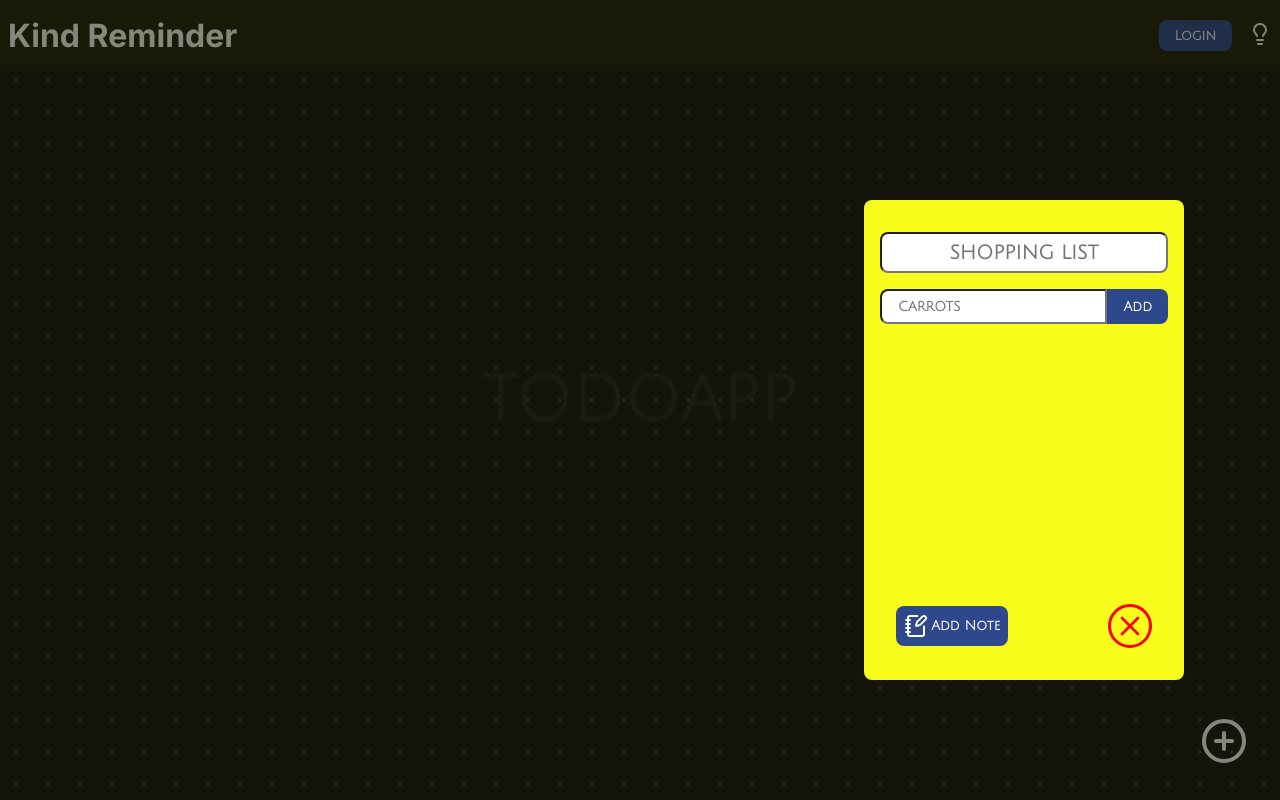
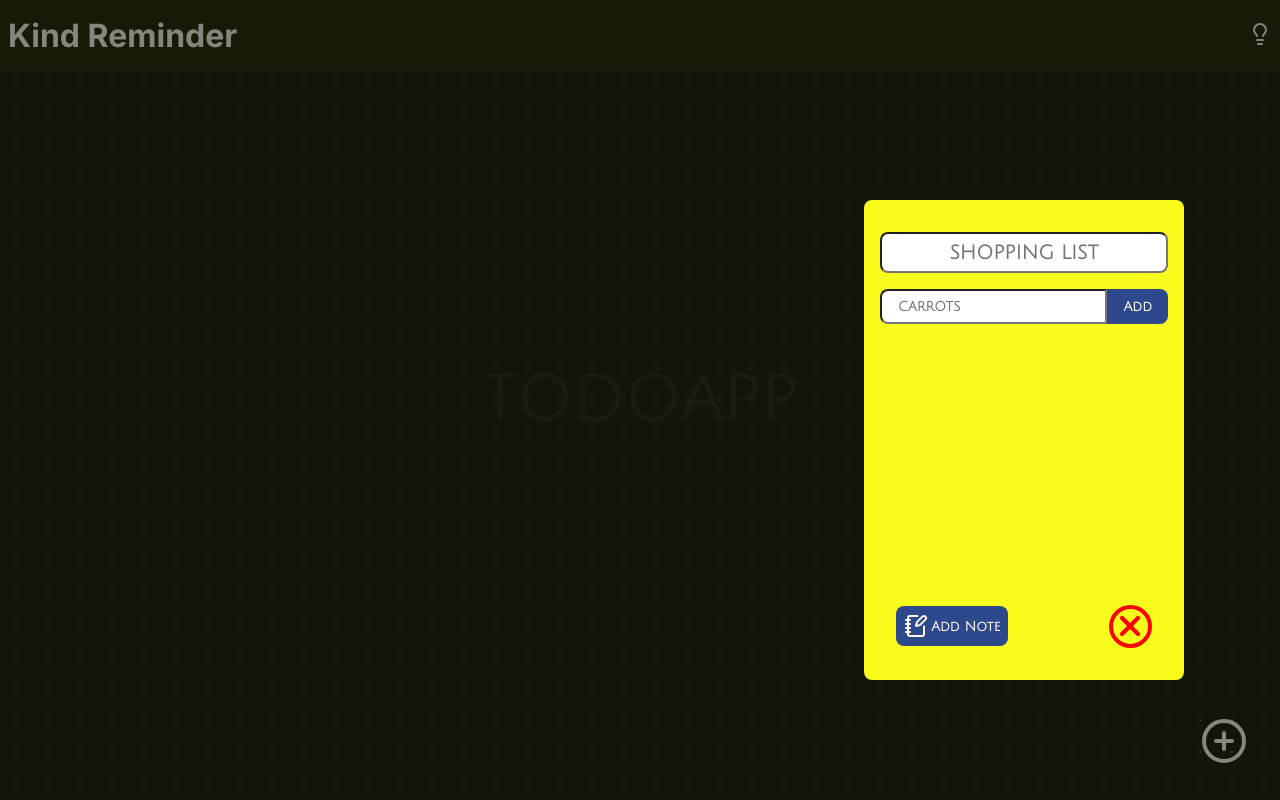
Before and after one commit to MironRazvan/todoapp, a React (Vite) app: page / in a window 1280 px wide. Both pictures are taken after a click on the button 1224 px from the left and 742 px from the top of the page. Built offline with nearby package versions, Linux system fonts and the light colour scheme.

Commit message:
feat: enhance header and modal components with search functionality and improved styles

```diff
--- a/src/App.css
+++ b/src/App.css
@@ -27,9 +27,10 @@
 	height: 100%;
 	overflow-y: auto;
 	display: grid;
-	/* grid-template-columns: repeat(auto-fill, minmax(14rem, 1fr)); */
 	grid-template-columns: repeat(4, auto);
 	justify-items: center;
+	align-items: center;
+	gap: 2rem;
 	padding: 1rem;
 }
 
@@ -98,9 +99,9 @@ button.login__button:hover {
 }
 
 header.header__container {
-	position: sticky;
+	/* position: sticky;
 	top: 0;
-	left: 0;
+	left: 0; */
 	width: 100%;
 	padding: 1rem 0.5rem;
 	display: flex;
@@ -109,6 +110,28 @@ header.header__container {
 	background-color: rgba(var(--header-color), 0.9);
 
 	transition: background-color 0.3s ease-in-out;
+}
+
+.header__search__form {
+	display: grid;
+	grid-template-columns: 1fr auto;
+	align-items: center;
+	gap: 1rem;
+	/* z-index: -5; */
+}
+
+.header__search__form > div {
+	z-index: 10;
+	width: 0;
+	overflow: hidden;
+	white-space: nowrap;
+	pointer-events: none;
+
+	transition: width 0.3s ease-in-out;
+}
+
+.header__search__form > div.show {
+	width: 15rem;
 }
 
 .add__note__button {
@@ -377,6 +400,7 @@ html.dark-theme button.note__text__deletebtn > svg {
 	grid-template-columns: 1fr auto;
 }
 .modal__input__additem__container > button {
+	cursor: pointer;
 	border-top-right-radius: 0.5rem;
 	border-bottom-right-radius: 0.5rem;
 	border: none;
@@ -396,6 +420,7 @@ html.dark-theme button.note__text__deletebtn > svg {
 }
 
 .add__note__modal__button {
+	cursor: pointer;
 	display: flex;
 	gap: 0.2rem;
 	align-items: center;
@@ -409,10 +434,11 @@ html.dark-theme button.note__text__deletebtn > svg {
 }
 
 .close__modal__button {
+	cursor: pointer;
 	background-color: transparent;
-	border: 0.2rem solid red;
+	border: 0.3rem solid red;
 	border-radius: 50%;
-	padding: 0.2rem;
+	padding: 0.1rem;
 	display: flex;
 	align-items: center;
 }
@@ -420,6 +446,7 @@ html.dark-theme button.note__text__deletebtn > svg {
 	width: 2rem;
 	height: 2rem;
 	stroke: red;
+	stroke-width: 0.2rem;
 }
 
 @media (width < 426px) {
@@ -433,6 +460,11 @@ html.dark-theme button.note__text__deletebtn > svg {
 
 	header > h1 {
 		display: none;
+	}
+
+	.header__btn__container {
+		justify-content: space-between;
+		width: 100%;
 	}
 
 	.add__note__button {
--- a/src/components/Header.tsx
+++ b/src/components/Header.tsx
@@ -14,19 +14,11 @@ const Header = () => {
 		}
 	}, [isDarkTheme])
 
-	const handleChange = () => {
-		console.log("login")
-	}
-
 	return (
 		<header className="header__container">
 			<h1>Kind Reminder</h1>
 			<div className="header__btn__container">
-				<button className="login__button" onClick={handleChange}>
-					Login
-				</button>
 				<button className="theme__toggle__button" onClick={toggleTheme}>
-					{/* {isDarkMode ? <Lightbulb /> : <LightbulbOff />} */}
 					{isDarkTheme ? <Lightbulb /> : <LightbulbOff />}
 				</button>
 			</div>
--- a/src/components/Modal.tsx
+++ b/src/components/Modal.tsx
@@ -44,8 +44,14 @@ const Modal: React.FC<ModalProps> = ({ onClose }) => {
 		}
 	}
 
+	const handleOverlayClick = (e: React.MouseEvent<HTMLDivElement>) => {
+		if (e.target === e.currentTarget) {
+			onClose()
+		}
+	}
+
 	return (
-		<div className="modal__overlay">
+		<div className="modal__overlay" onClick={(e) => handleOverlayClick(e)}>
 			<div className="modal">
 				<div className="modal__input__container">
 					<input
@@ -66,6 +72,11 @@ const Modal: React.FC<ModalProps> = ({ onClose }) => {
 							id="input__listitem"
 							placeholder="CARROTS"
 							onChange={(e) => setListItem(e.target.value)}
+							onKeyDown={(e) => {
+								if (e.key === "Enter") {
+									handleAddNewItem()
+								}
+							}}
 						/>
 						<button
 							className="add__item"
--- a/src/components/Note.tsx
+++ b/src/components/Note.tsx
@@ -41,7 +41,6 @@ const Note = ({ note }: { note: TNote }) => {
 
 	return (
 		<div className="note__container">
-			{note.title && (
 			<div className="note__header">
 				<h3
 					className="note__title"
@@ -51,10 +50,9 @@ const Note = ({ note }: { note: TNote }) => {
 							: undefined
 					}
 				>
-						{note.title}
+					{note.title && note.title}
 				</h3>
 			</div>
-			)}
 			<ul
 				className="note__content"
 				style={
--- a/src/utils/notesStore.tsx
+++ b/src/utils/notesStore.tsx
@@ -20,6 +20,7 @@ type NotesStore = {
 	updateNoteItem: (noteId: string, itemId: string, newValue: string) => void
 	deleteNoteItem: (noteId: string, itemId: string) => void
 	deleteNote: (id: string) => void
+	findNote: (text: string) => TNote
 }
 
 const useNotesStore = create<NotesStore>((set, get) => ({
@@ -132,6 +133,10 @@ const useNotesStore = create<NotesStore>((set, get) => ({
 				notes: state.notes.filter((note) => note.id !== id),
 			}
 		}),
+	findNote: (textValue) => {
+		const note = get().notes.filter((item) => item.title === textValue)
+		return note[0]
+	},
 }))
 
 export default useNotesStore
```
Also changed, not shown: src/components/NoteContainer.tsx (+25 -0 lines). Lines whose indentation alone changed are shown as unchanged.
